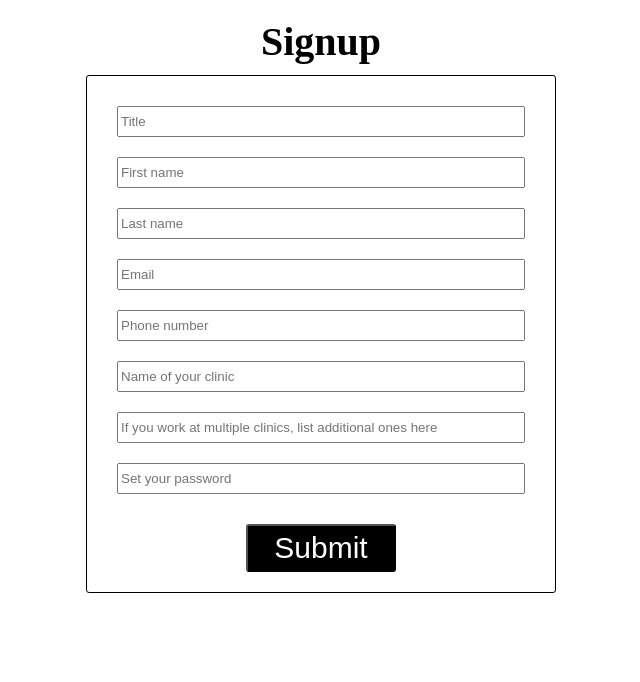
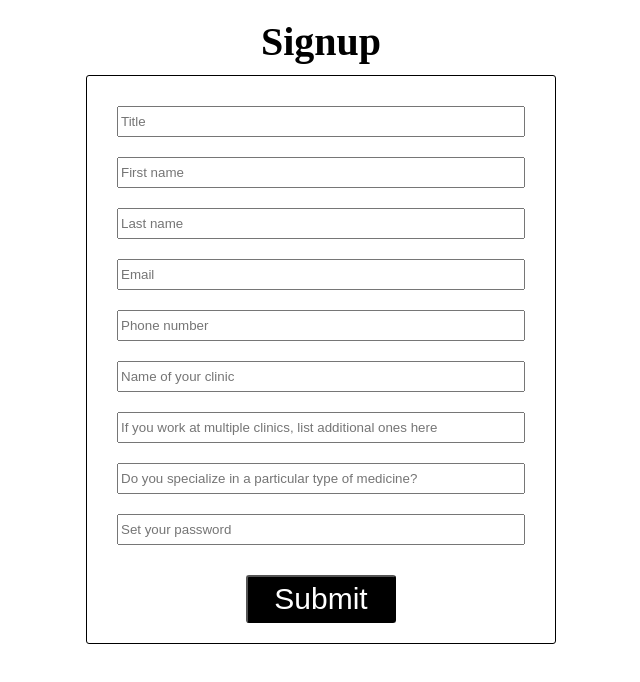
Before and after one commit to joni-sadler/Doctor-Finder, a React (Create React App) app in the folder frontend/: page /doctor_signup in a window 1280 px wide. Shown: the top 682 px of the page, without its empty margins (319-959 px from the left). Built offline with nearby package versions, Linux system fonts and the light colour scheme.

Commit message:
Added registration confirmation messaging and improved signup process

```diff
--- a/frontend/src/pages/ClinicSignup.js
+++ b/frontend/src/pages/ClinicSignup.js
@@ -6,7 +6,7 @@ const ClinicSignup = () => {
   const [acceptsPatients, setAcceptsPatients] = useState(false);
   const [acceptsWalkIns, setAcceptsWalkIns] = useState(false);
   const [canBookAppointments, setCanBookAppointments] = useState(false);
-
+  const [hasSubmittedInfo, setHasSubmittedInfo] = useState(false);
 
   const clinicNameHandler = (name) => {
     return ({ target: {value} }) => {
@@ -63,6 +63,7 @@ const ClinicSignup = () => {
   }
 
   const submitFunction = () => {
+    setHasSubmittedInfo(true);
     console.log(signupInfo);
     fetch("/clinic_signup", {
       method: "POST",
@@ -125,7 +126,7 @@ const ClinicSignup = () => {
           <input
             name="phoneNumber"
             placeholder="Phone number"
-            type="password"
+            type="text"
             required
             value={signupInfo.phoneNumber}
             onChange={phoneNumberHandler("phoneNumber")}
@@ -210,6 +211,11 @@ const ClinicSignup = () => {
           </SubmitButton>
         </SubmitWrapper>
       </SignupWrapper>
+      {hasSubmittedInfo &&
+          <div>
+            <RegistrationMessaging>Thank you for registering! Your info is now securely stored in our database.</RegistrationMessaging>
+          </div>
+        }
     </Container>
   )
 }
@@ -258,4 +264,9 @@ const SubmitButton = styled.button`
   font-weight: 500;
 `;
 
+const RegistrationMessaging = styled.p`
+  font-size: 20px;
+  font-weight: 600;
+`;
+
 export default ClinicSignup;
--- a/frontend/src/pages/DoctorSignup.js
+++ b/frontend/src/pages/DoctorSignup.js
@@ -3,6 +3,7 @@ import styled from "styled-components";
 
 const DoctorSignup = () => {
   const [signupInfo, setSignupInfo] = useState({});
+  const [hasSubmittedInfo, setHasSubmittedInfo] = useState(false);
 
   const titleHandler = (name) => {
     return ({ target: {value} }) => {
@@ -40,6 +41,12 @@ const DoctorSignup = () => {
     }
   }
 
+  const specialtyHandler = (name) => {
+    return ({ target: {value} }) => {
+      setSignupInfo((signupInfo) => ({ ...signupInfo, [name]: value }));
+    }
+  }
+
   const passwordHandler = (name) => {
     return ({ target: {value} }) => {
       setSignupInfo((signupInfo) => ({ ...signupInfo, [name]: value }));
@@ -54,6 +61,7 @@ const DoctorSignup = () => {
 
 
   const submitFunction = () => {
+    setHasSubmittedInfo(true);
     console.log(signupInfo);
     fetch("/doctor_signup", {
       method: "POST",
@@ -124,7 +132,7 @@ const DoctorSignup = () => {
           <input
             name="phoneNumber"
             placeholder="Phone number"
-            type="password"
+            type="text"
             required
             value={signupInfo.phoneNumber}
             onChange={phoneNumberHandler("phoneNumber")}
@@ -155,6 +163,17 @@ const DoctorSignup = () => {
         </Field>
         <Field>
           <input
+            name="specialty"
+            placeholder="Do you specialize in a particular type of medicine?"
+            type="text"
+            required
+            value={signupInfo.additionalClinicName}
+            onChange={specialtyHandler("specialty")}
+            style={{ height: "25px", width: "400px"}}
+          />
+        </Field>
+        <Field>
+          <input
             name="password"
             placeholder="Set your password"
             type="password"
@@ -170,6 +189,11 @@ const DoctorSignup = () => {
           </SubmitButton>
         </SubmitWrapper>
       </SignupWrapper>
+      {hasSubmittedInfo &&
+          <div>
+            <RegistrationMessaging>Thank you for registering! Your info is now securely stored in our database.</RegistrationMessaging>
+          </div>
+        }
     </Container>
   )
 }
@@ -218,4 +242,9 @@ const SubmitButton = styled.button`
   font-weight: 500;
 `;
 
+const RegistrationMessaging = styled.p`
+  font-size: 20px;
+  font-weight: 600;
+`;
+
 export default DoctorSignup;
```
